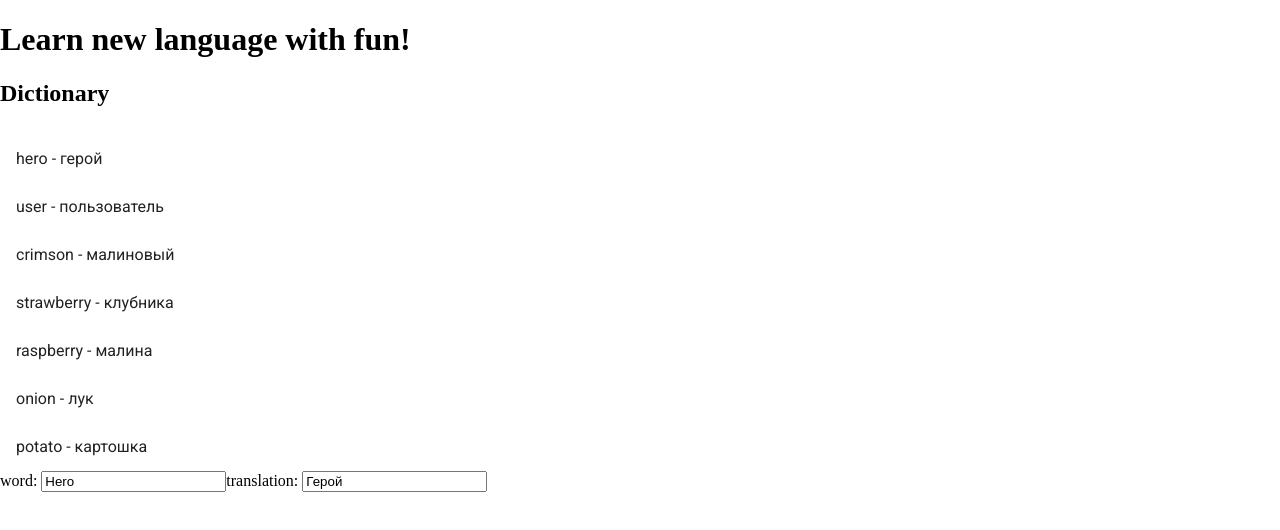
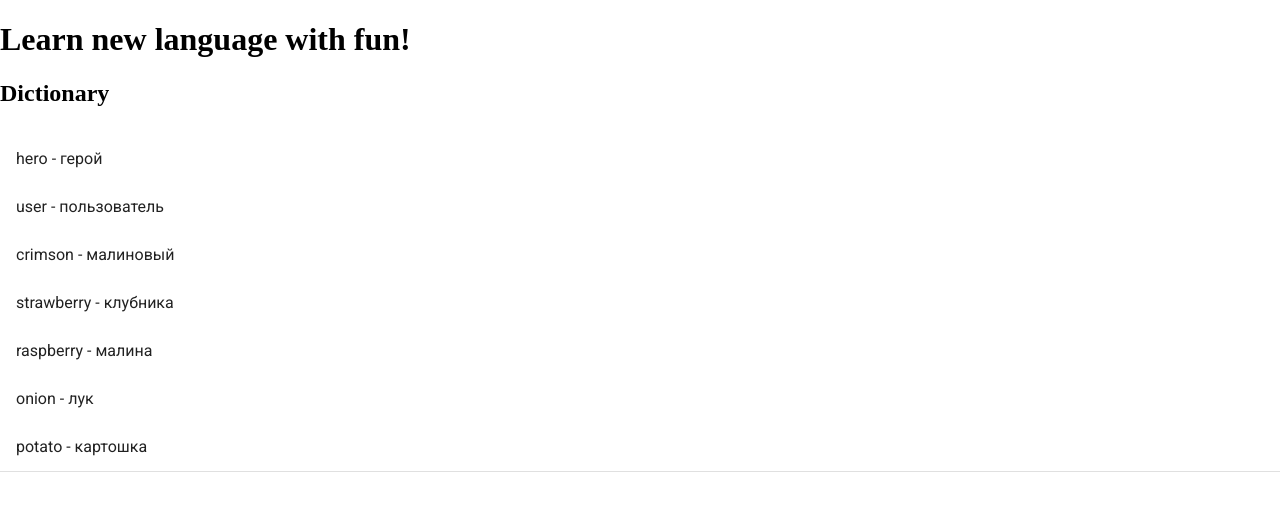
Before and after one commit to snikiforov4/lingua-learn, an Angular app: page / in a window 1280 px wide. Shown: the top 530 px of the page. Built offline with nearby package versions, Linux system fonts and the light colour scheme.

Commit message:
Add ability to edit dictionary entry

```diff
--- a/src/app/app.module.ts
+++ b/src/app/app.module.ts
@@ -2,6 +2,7 @@ import { BrowserModule } from '@angular/platform-browser';
 import { NgModule } from '@angular/core';
 import { FormsModule } from '@angular/forms';
 import { MatListModule } from '@angular/material/list';
+import { MatDividerModule } from '@angular/material/divider';
 
 import { AppComponent } from './app.component';
 import { UserDictionaryComponent } from './user-dictionary/user-dictionary.component';
@@ -17,6 +18,7 @@ import { BrowserAnimationsModule } from '@angular/platform-browser/animations';
     FormsModule,
     BrowserAnimationsModule,
     MatListModule,
+    MatDividerModule,
   ],
   providers: [],
   bootstrap: [AppComponent]
--- a/src/app/user-dictionary/user-dictionary.component.html
+++ b/src/app/user-dictionary/user-dictionary.component.html
@@ -1,14 +1,17 @@
 <h2>Dictionary</h2>
 
-<mat-list [disableRipple]="false">
-  <mat-list-item *ngFor="let entry of dictionary"> {{entry.word}} - {{entry.translation}} </mat-list-item>
-</mat-list>
+<mat-nav-list>
+  <mat-list-item *ngFor="let entry of dictionary" (click)="selectEntry(entry)"> {{entry.word}} - {{entry.translation}} </mat-list-item>
+</mat-nav-list>
 
-<div>
+<mat-divider></mat-divider>
+
+<div *ngIf="selectedEntry">
+  <h3>Edit entry:</h3>
   <label>word:
-    <input [(ngModel)]="entry.word" placeholder="word">
+    <input [(ngModel)]="selectedEntry.word" placeholder="word">
   </label>
   <label>translation:
-    <input [(ngModel)]="entry.translation" placeholder="translation">
+    <input [(ngModel)]="selectedEntry.translation" placeholder="translation">
   </label>
 </div>
--- a/src/app/user-dictionary/user-dictionary.component.ts
+++ b/src/app/user-dictionary/user-dictionary.component.ts
@@ -10,11 +10,7 @@ import { DICTIONARY } from '../mock-dictionary';
 export class UserDictionaryComponent implements OnInit {
   dictionary = DICTIONARY;
 
-  entry: DictionaryEntry = {
-    id: 1,
-    word: 'Hero',
-    translation: 'Герой',
-  };
+  selectedEntry: DictionaryEntry;
 
   constructor() {
   }
@@ -22,4 +18,7 @@ export class UserDictionaryComponent implements OnInit {
   ngOnInit() {
   }
 
+  selectEntry(entry: DictionaryEntry) {
+    this.selectedEntry = entry;
+  }
 }
```
